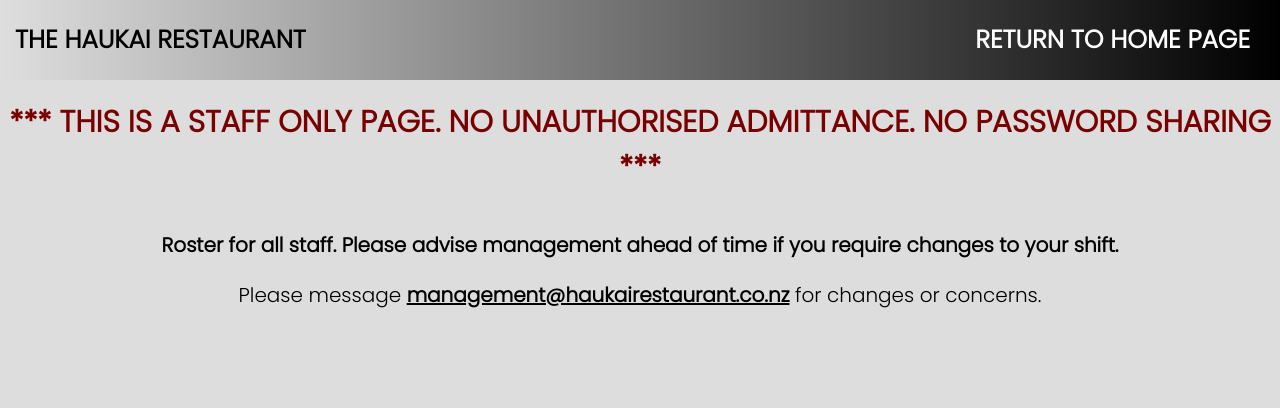
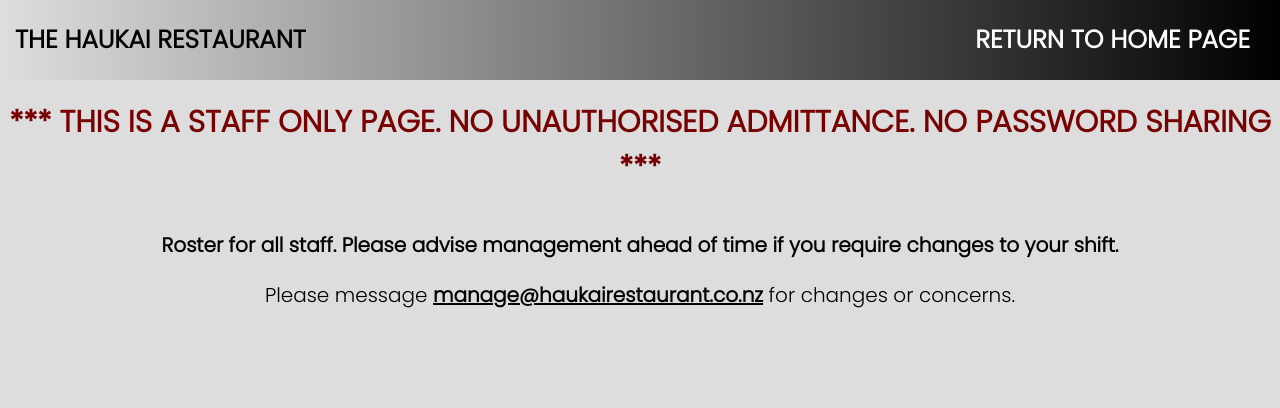
Before and after one commit to bradphippsnz/bradphippsnz.github.io, a plain HTML site: page private/staff.html in a window 1280 px wide. Shown: the top 408 px of the page. Drawn offline with Linux system fonts and the light colour scheme.

Commit message:
Update staff.html

```diff
--- a/private/staff.html
+++ b/private/staff.html
@@ -38,7 +38,7 @@
 			<!-- iFrame containing Google Calendar for rosters -->
 				<h4>*** THIS IS A STAFF ONLY PAGE. NO UNAUTHORISED ADMITTANCE. NO PASSWORD SHARING ***</h4>
 				<h2>Roster for all staff. Please advise management ahead of time if you require changes to your shift.</h2>
-				<p>Please message <u><b>management@haukairestaurant.co.nz</b></u> for changes or concerns.</p>
+				<p>Please message <u><b>manage@haukairestaurant.co.nz</b></u> for changes or concerns.</p>
 
 			<section id="roster">
 				<iframe id="roster" src="https://calendar.google.com/calendar/embed?height=800&wkst=2&bgcolor=%23ffffff&ctz=Pacific%2FAuckland&showNav=1&showPrint=0&showCalendars=0&showTitle=0&hl=en_GB&src=YWNtZXRrNG9wa2hucjgyOXA3Ym1rcDY3dDhAZ3JvdXAuY2FsZW5kYXIuZ29vZ2xlLmNvbQ&color=%23616161" style="border-width:0" width="1000" height="800" frameborder="0" scrolling="no"></iframe>
```
